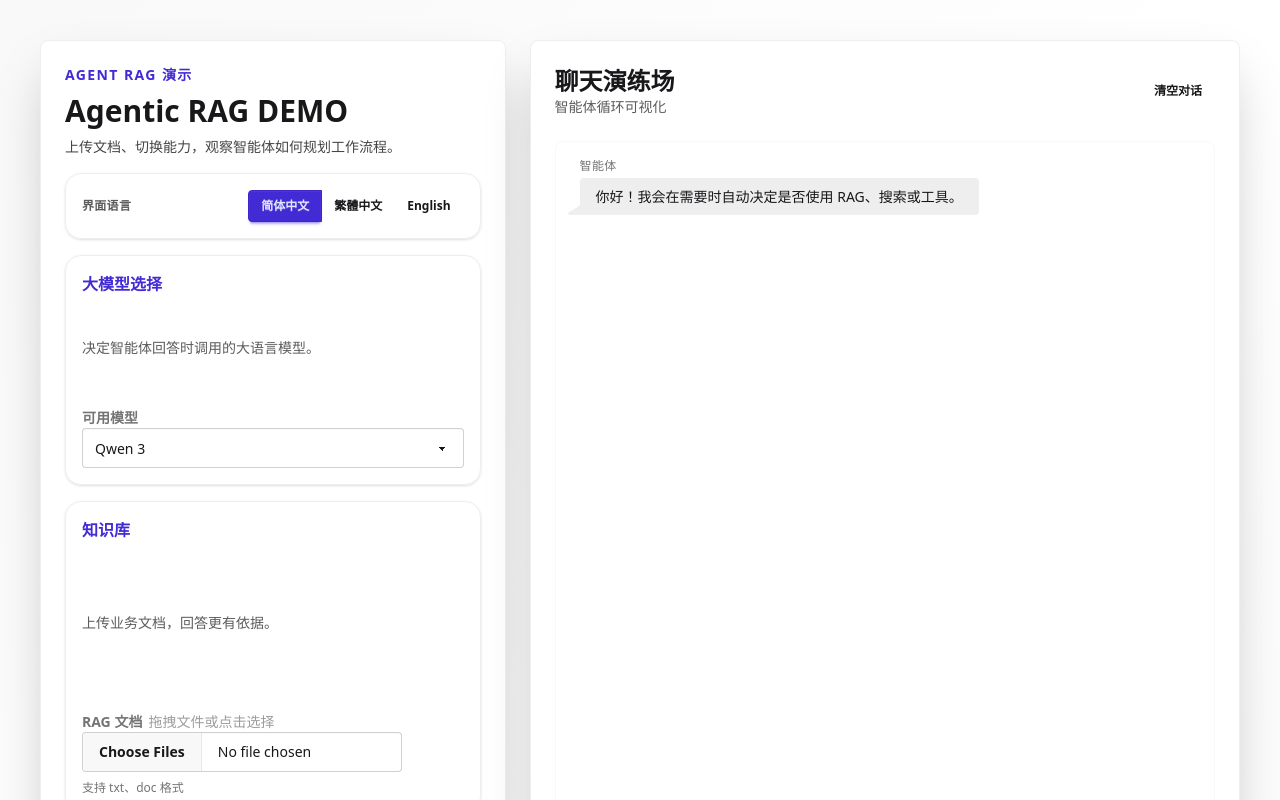
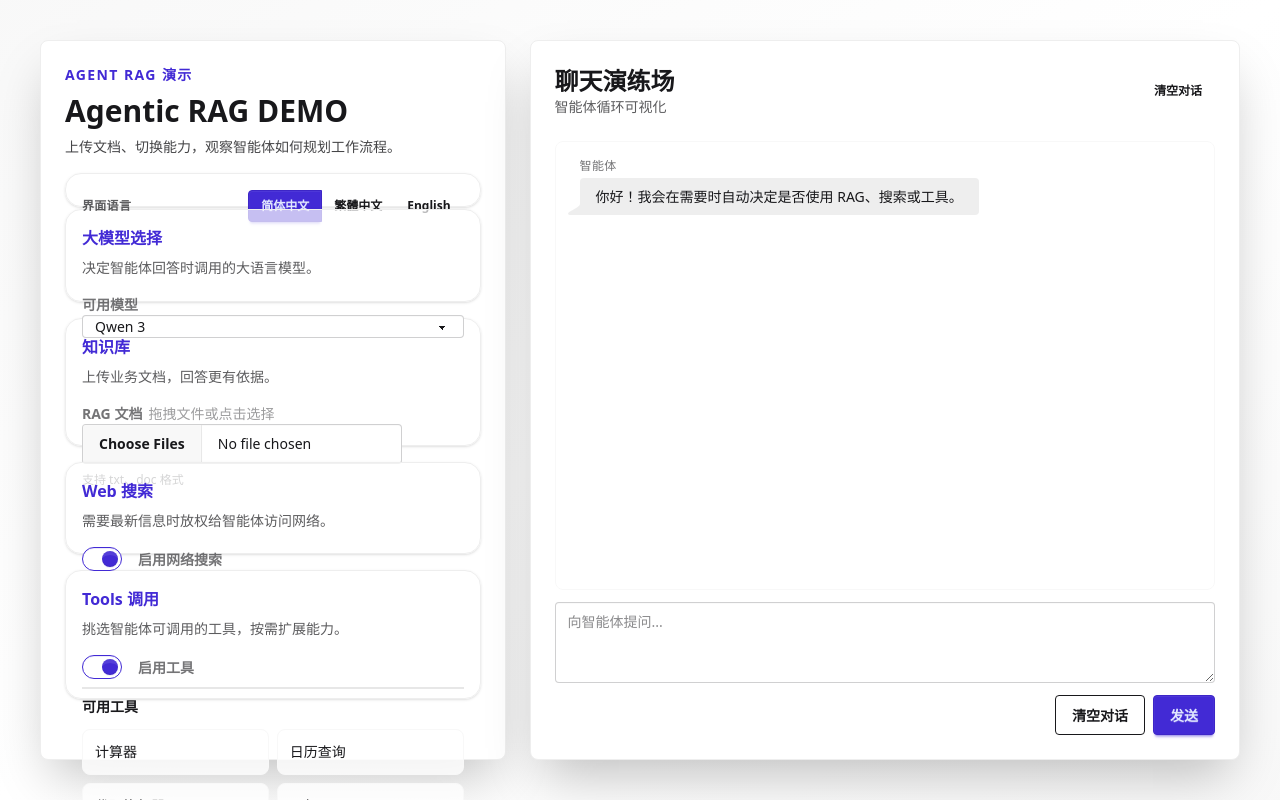
Before and after one commit to justin0x5eed/agent_demo, a React (Vite) app in the folder frontend/: page / in a window 1280 px wide. Shown: the top 800 px of the page. Built offline with nearby package versions, Linux system fonts and the light colour scheme.

Commit message:
Keep desktop layout within a single viewport (#124)

```diff
--- a/frontend/src/App.tsx
+++ b/frontend/src/App.tsx
@@ -355,7 +355,7 @@ Key takeaways: ${userMessage}`
   }, [messages, pending])
 
   return (
-    <div className="flex min-h-screen w-full flex-col bg-gradient-to-br from-base-200 via-base-100 to-base-200 px-4 py-6 text-base-content lg:px-10 lg:py-10">
+    <div className="flex min-h-screen w-full flex-col bg-gradient-to-br from-base-200 via-base-100 to-base-200 px-4 py-6 text-base-content lg:h-screen lg:overflow-hidden lg:px-10 lg:py-10">
       <div className="mx-auto flex min-h-0 w-full max-w-7xl flex-1 flex-col gap-6 lg:h-full lg:gap-8">
         <div className="grid min-h-0 flex-1 grid-cols-1 gap-6 lg:h-full lg:grid-cols-5 lg:items-stretch">
           <section className="card flex h-full min-h-0 flex-col border border-base-300 bg-base-100 shadow-2xl lg:col-span-2">
```
